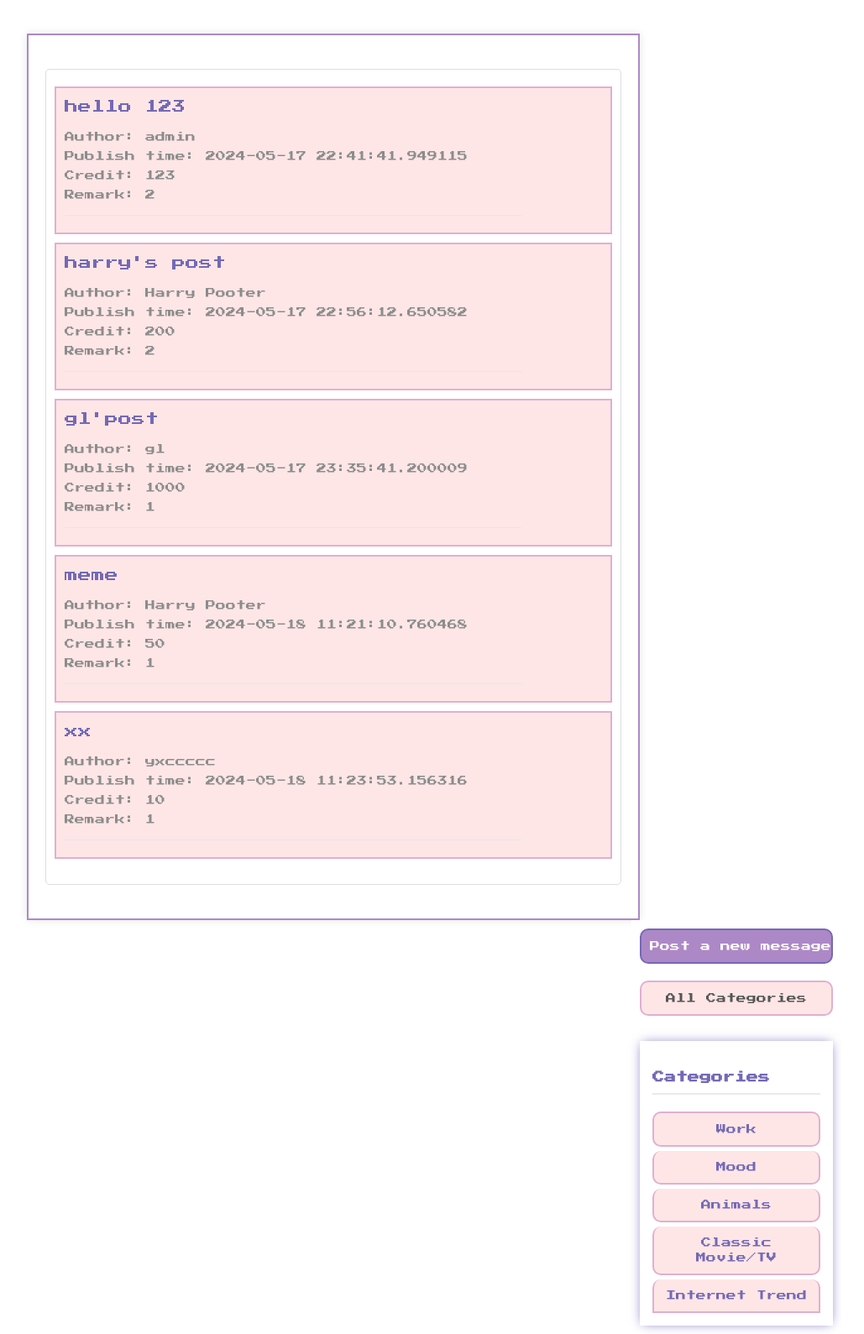
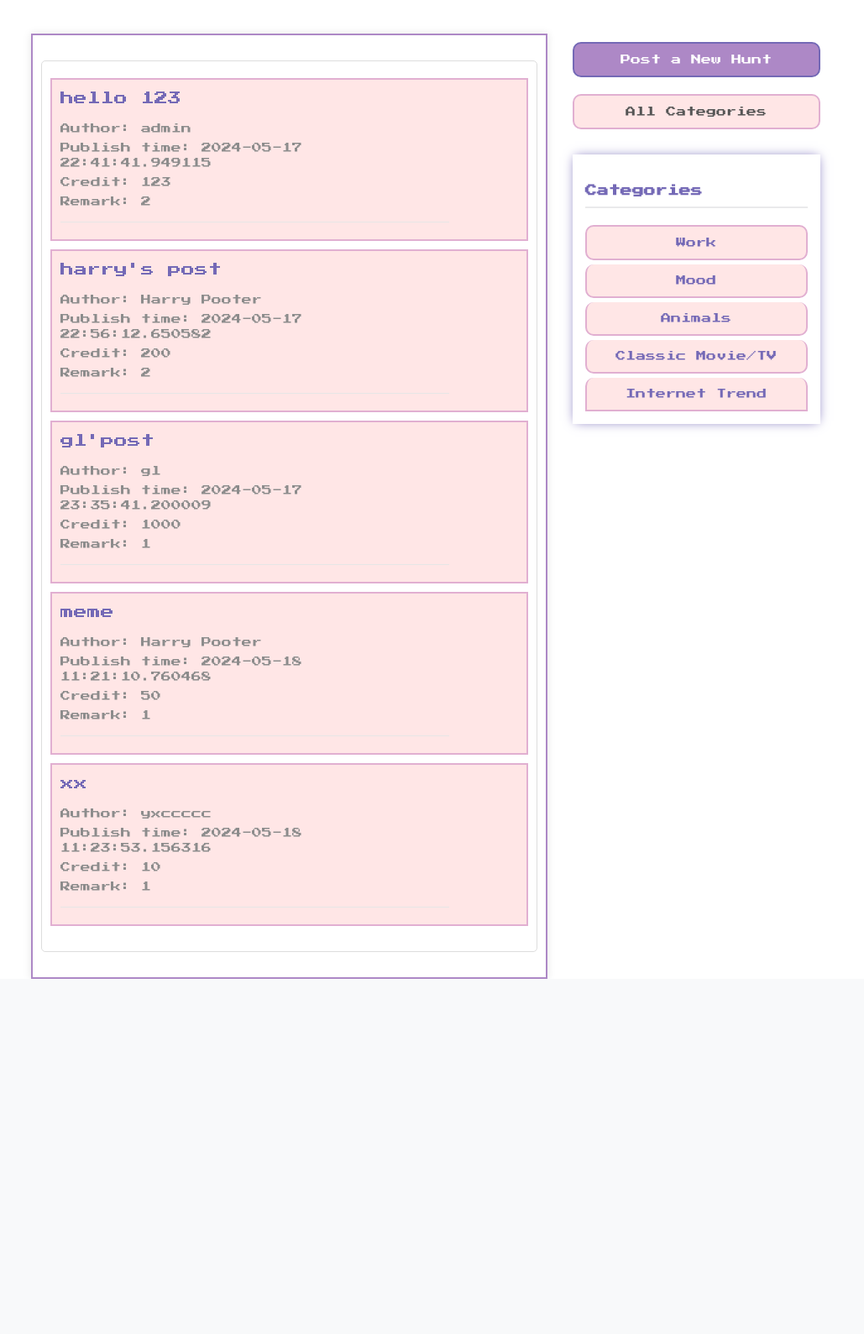
Before and after one commit to TopCoderAriaChen/MemeHuntWebApp, a Flask app: template templates/front/mypost.html in a window 1280 px wide. Shown: the part 86-1675 px from the top of the page at 84% size, without its empty margins (133-1162 px from the left). After the commit the page ends 1252 px from the top, so only its background shows below. Run offline with Flask 2, Linux system fonts and the light colour scheme; the template is opened without the code that fills it: values that come from a table or form of the project are taken from there, others are empty; data comes from the database, SQL or seed files in the repository; some libraries are stand-ins or nearby versions; some web fonts are replaced.

Commit message:
Modified the container and section classes for correct alignment

```diff
--- a/config.py
+++ b/config.py
@@ -14,9 +14,9 @@ class BaseConfig:
 
 class DevelopmentConfig(BaseConfig):
 
-  SQLALCHEMY_DATABASE_URI0 = "mysql+pymysql://root:124Time124@@127.0.0.1:3306/CITS5505-Group-Project?charset=utf8mb4"
+  SQLALCHEMY_DATABASE_URI0 = "mysql+pymysql://root:yxccc@@127.0.0.1:3306/CITS5505-Group-Project?charset=utf8mb4"
 
-  SQLALCHEMY_DATABASE_URI = "sqlite:////Users/yujiachen/Desktop/CITS5505-Group-Project/db.sqlite"
+  SQLALCHEMY_DATABASE_URI = "sqlite:////Users/cyxxx/Desktop/CITS5505-Group-Project/db.sqlite"
 
   MAIL_SERVER = "smtp.163.com"
   MAIL_USE_SSL = True
--- a/static/front/css/index.css
+++ b/static/front/css/index.css
@@ -18,9 +18,9 @@ body {
   }
 
   .lg-container {
-    flex: 3; /* Increase container width */
-    padding: 20px;
-    margin: 0 20px; /* Add side margins */
+    flex: 2; /* Increase container width */
+    padding: 10px;
+    margin: 0 10px; /* Add side margins */
     background-color: #FFFFFF; /* Set background to white */
     border: 2px solid #AD88C6; /* Set border color */
     box-shadow: 0 0 10px rgba(0, 0, 0, 0.1);
@@ -79,6 +79,21 @@ body {
     overflow: hidden;
     padding-bottom: 20px;
   }
+
+/* -------sidebar --------*/
+  .categories {
+    display: flex;
+    flex-direction: column;
+  }
+
+  .list-group-item {
+    margin-bottom: 10px;
+  }
+
+  .btn-block {
+    width: 100%;
+  }
+
 
   .author-avatar-group {
     float: left;
--- a/templates/front/mypost.html
+++ b/templates/front/mypost.html
@@ -1,6 +1,6 @@
 {% extends "front/base.html" %}
 
-{% block title %} The Post Request {% endblock %}
+{% block title %} My Posts/Comments {% endblock %}
 
 {% block head %}
     <script src="{{ url_for('static', filename='cms/js/posts.js') }}"></script>
@@ -8,6 +8,7 @@
 {% endblock %}
 
 {% block body %}
+<div class="container">
   <div class="lg-container">
     <div class="post-group">
       <ul class="post-list-group">
@@ -41,10 +42,9 @@
       </div>
     </div>
   </div>
-
   <div class="sm-container">
     <div style="padding-bottom: 10px;">
-      <a href="{{ url_for('front.public_post') }}" class="btn btn-warning btn-block">Post a new message</a>
+      <a href="{{ url_for('front.public_post') }}" class="btn btn-warning btn-block">Post a New Hunt</a>
     </div>
     {% if current_board %}
       <a href="/" class="list-group-item">All Categories</a>
@@ -62,4 +62,5 @@
       {% endfor %}
     </div>
   </div>
+</div>
 {% endblock %}
```
Also changed, not shown: 1 other file.
